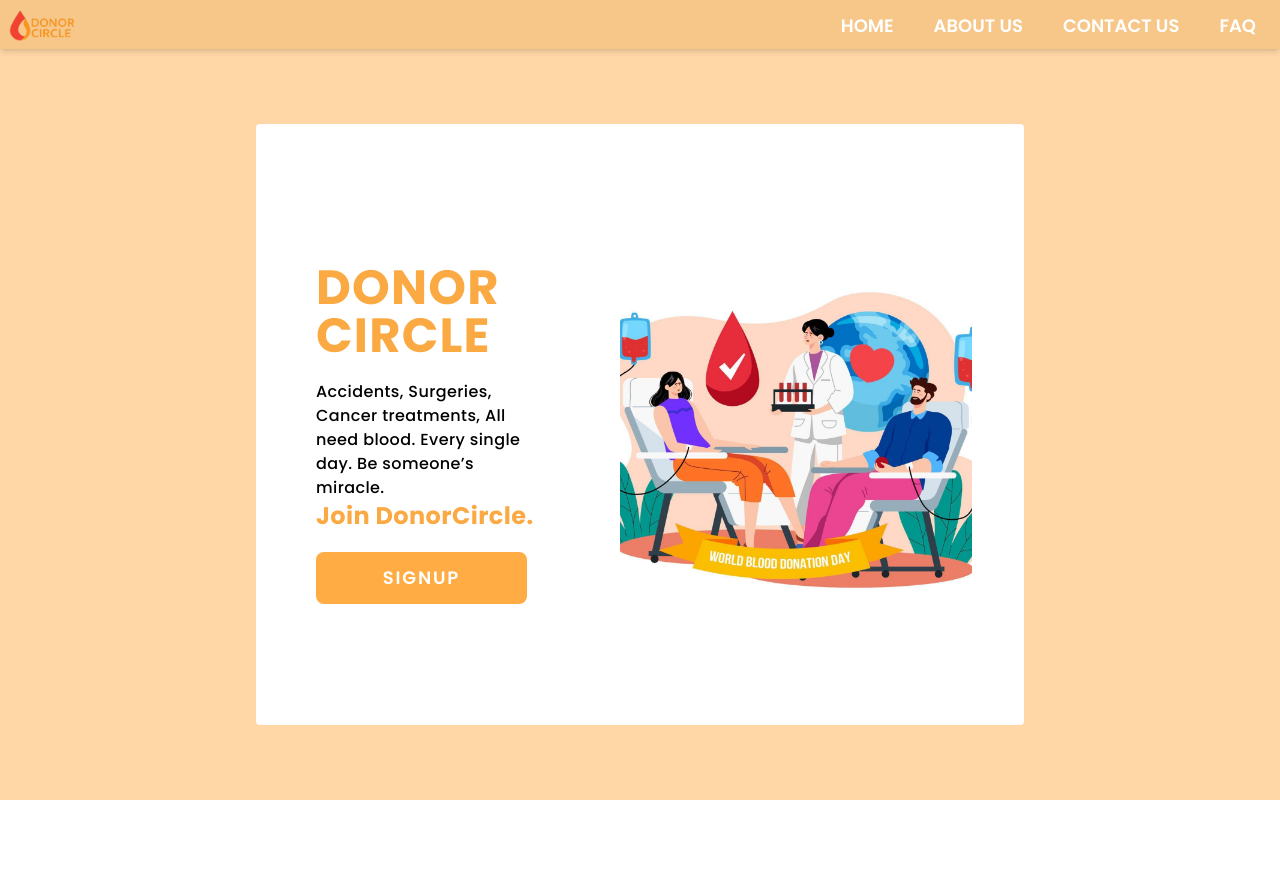
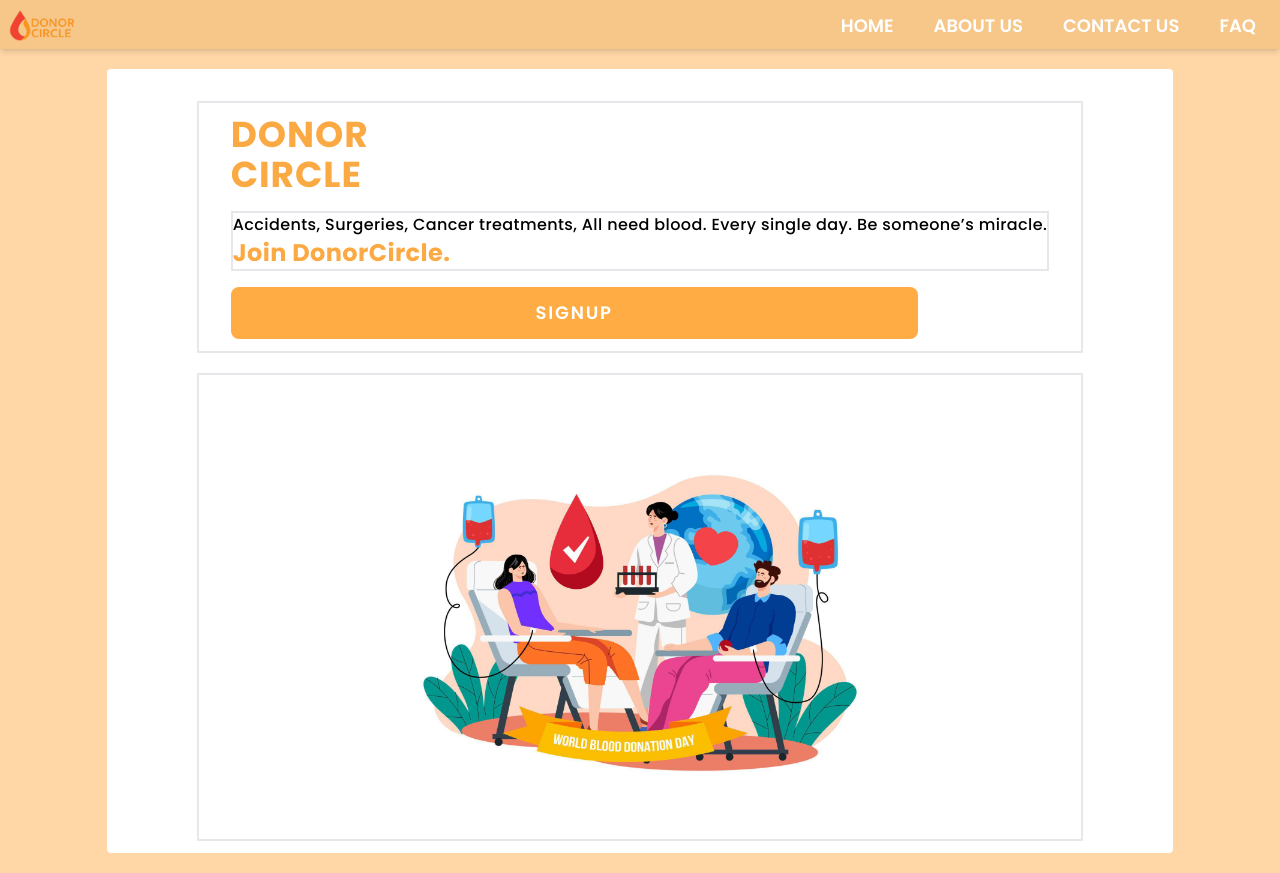
Before and after one commit to TanmayVidhate/DonorCircle_2, a React (Vite) app in the folder client/: page / in a window 1280 px wide. Before the commit the page ends 800 px from the top, so only its background shows below. Built offline with nearby package versions, Linux system fonts and the light colour scheme.

Commit message:
add Css to small device

```diff
--- a/client/src/Components/Image.jsx
+++ b/client/src/Components/Image.jsx
@@ -1,10 +1,10 @@
 import React from 'react'
 
-function Image({ img_url }) {
+function Image({ img_url,className }) {
   // console.log(img_url)
   return (
     <div className=' m-1 p-2 mt-9'>
-      <img src={img_url} alt='Image blood' className='w-96 h-96 object-cover ' />
+      <img src={img_url} alt='Image blood' className={`w-96 h-96 object-cover ${className}`} />
     </div>
   )
 }
--- a/client/src/Views/Landingpage.jsx
+++ b/client/src/Views/Landingpage.jsx
@@ -17,19 +17,19 @@ function Landingpage() {
 
     return (
         <>
-            <div className='flex flex-col w-screen h-screen bg-[#ffd6a5]  '>
+            <div className='flex flex-col w-screen max-h-max bg-[#ffd6a5]  '>
                 <Navbar />
-                <div className='flex-1 grid place-items-center'>
-                    <div className='flex justify-center items-center rounded bg-[#FFFFFF] w-3/5 h-4/5  '>
-                        <div className='flex justify-center items-center p-4  '>
+                <div className='flex-1 grid place-items-center '>
+                    <div className='flex justify-center items-center rounded m-5  bg-[#FFFFFF] w-5/6 max-h-max   '>
+                        <div className='p-3'>
 
                             {/* First div */}
-                            <div className='p-3 m-3 w-[50%] mt-3 '>
-                                <div className='text-[#FBA943] text-5xl font-bold uppercase m-5 tracking-wide  '>Donor<br />Circle</div>
-                                <div className='m-5 tracking-wide '>
+                            <div className='p-3  my-5 w-full  border-2  '>
+                                <div className='text-[#FBA943] text-4xl font-bold uppercase mx-5 tracking-wide '>Donor<br />Circle</div>
+                                <div className='mx-5 my-4 tracking-wide border-2'>
                                     Accidents, Surgeries, Cancer treatments,
                                     All need blood. Every single day.
-                                    Be someone’s miracle.<br/> <span className='text-[#FBA943] text-2xl font-bold opacity-0 animate-fadeIn mt-5' >Join DonorCircle.</span>
+                                    Be someone’s miracle.<br/> <span className='text-[#FBA943] text-2xl font-bold opacity-0 animate-fadeIn mt-5 '  >Join DonorCircle.</span>
                                 </div>
                                 <Button name={"SignUp"} className={" ml-5 bg-[#FBA943] text-white px-6 py-3 rounded-lg transition-all duration-300 hover:scale-105 hover:shadow-lg hover:shadow-blue-400/50 "}
                                     onClick={() => {
@@ -39,8 +39,8 @@ function Landingpage() {
                             </div>
 
                                 {/* second div */}
-                            <div className='p-3 m-3 w-[70%] grid place-items-center  '>
-                                <Image img_url={img} className="w-auto " />
+                            <div className='p-3  w-full h-2/5 grid place-items-center border-2  '>
+                                <Image img_url={img} className="w-auto object-scale-down " />
                             </div>
                         </div>
                     </div>
```
